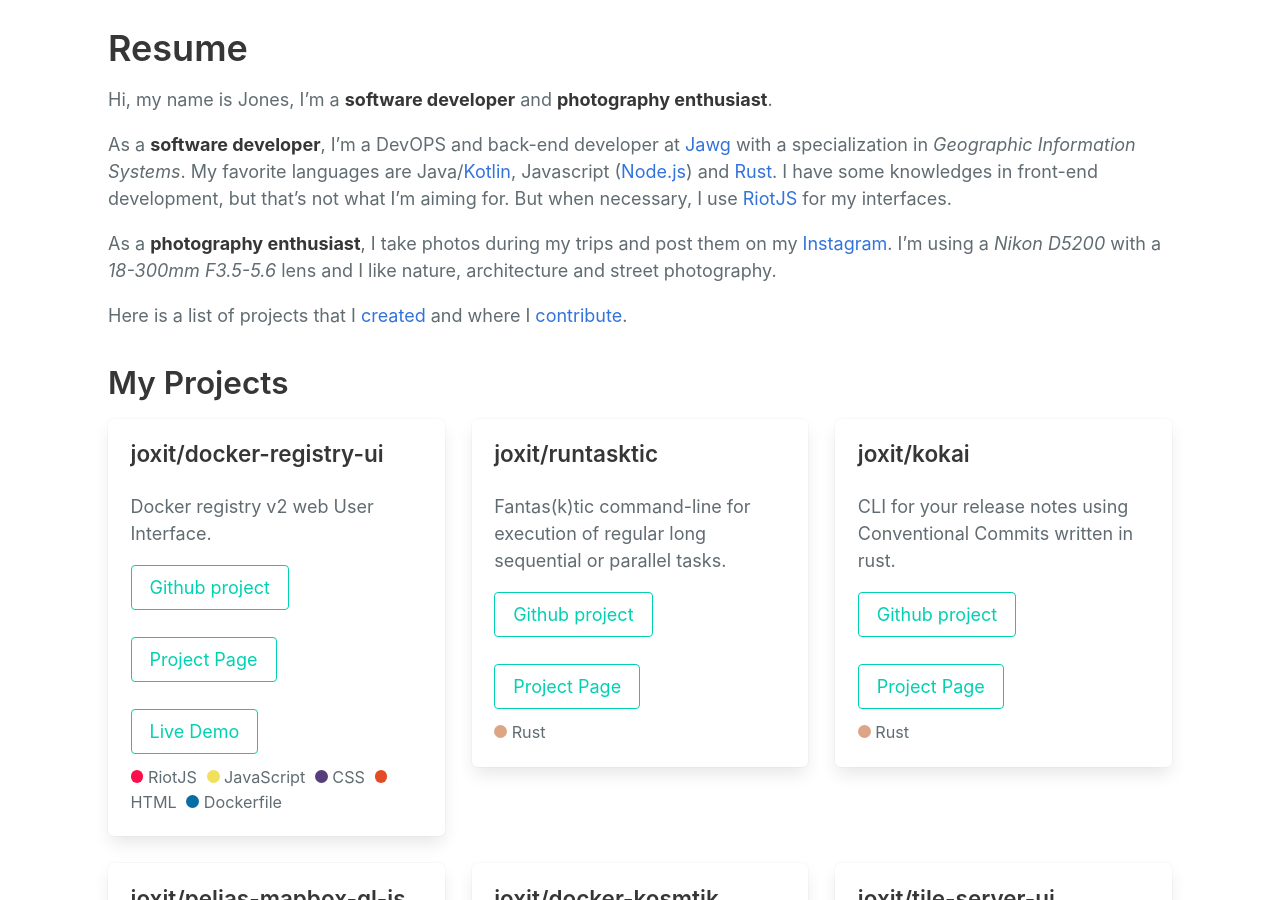
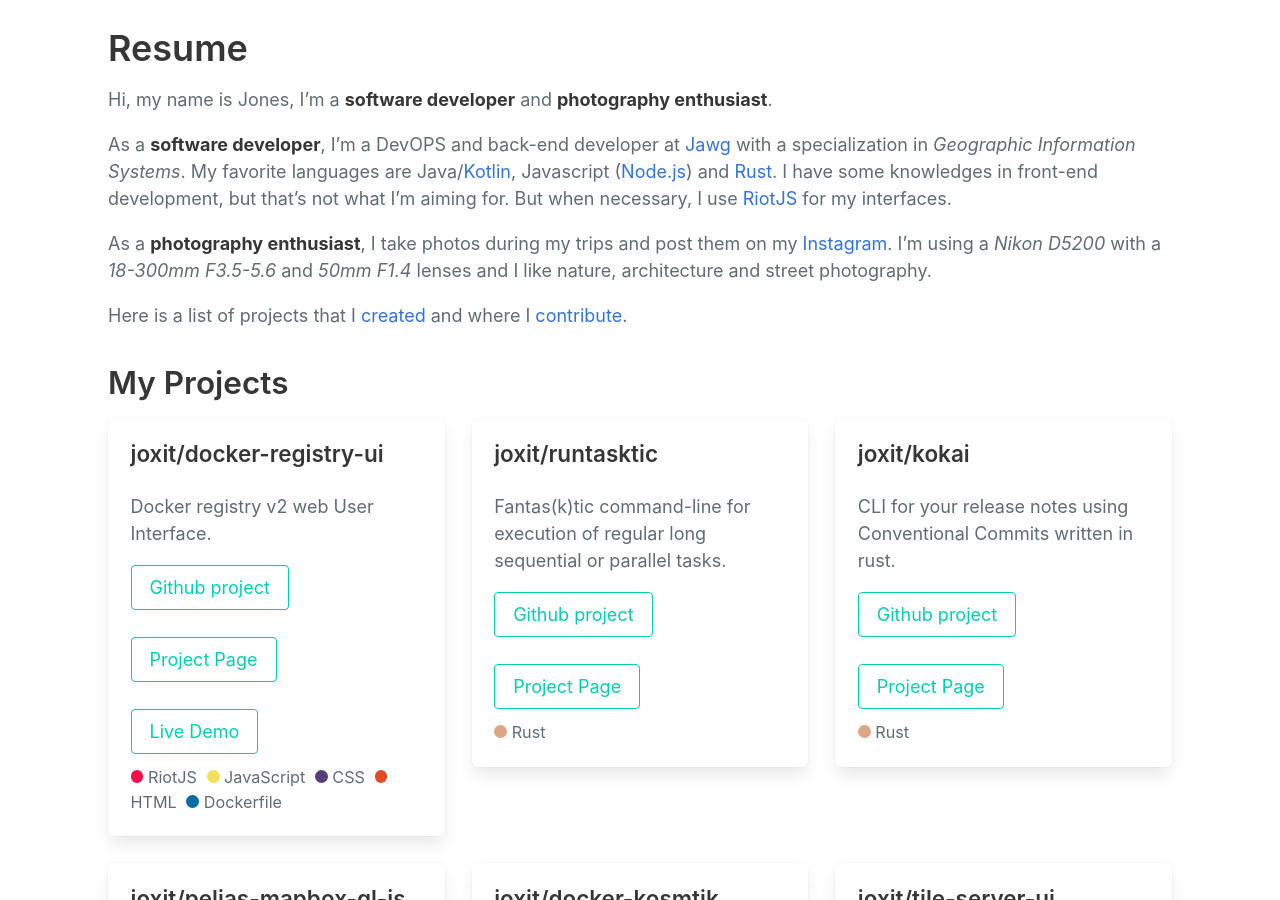
Before and after one commit to Joxit/joxit.github.io, a Jekyll site: the page built from index.md, in a window 1280 px wide and 900 px high, scrolled down 710 px. Built offline with Jekyll 4.4.1, drawn with Linux system fonts in a browser that asks for light colours; our own code applies the rules of GitHub Pages for plain Markdown files.

Commit message:
feat: add 50mm F1.4 lens

```diff
--- a/index.md
+++ b/index.md
@@ -11,7 +11,7 @@ Hi, my name is Jones, I'm a **software developer** and **photography enthusiast*
 As a **software developer**, I'm a DevOPS and back-end developer at [Jawg](https://jawg.io) with a specialization in *Geographic Information Systems*.
 My favorite languages are Java/[Kotlin](https://kotlinlang.org/), Javascript ([Node.js](https://nodejs.org/en/)) and [Rust](https://www.rust-lang.org). I have some knowledges in front-end development, but that's not what I'm aiming for. But when necessary, I use [RiotJS](https://riot.js.org/) for my interfaces.
 
-As a **photography enthusiast**, I take photos during my trips and post them on my [Instagram](https://www.instagram.com/jox.it/). I'm using a *Nikon D5200* with a *18-300mm F3.5-5.6* lens and I like nature, architecture and street photography.
+As a **photography enthusiast**, I take photos during my trips and post them on my [Instagram](https://www.instagram.com/jox.it/). I'm using a *Nikon D5200* with a *18-300mm F3.5-5.6* and *50mm F1.4* lenses and I like nature, architecture and street photography.
 
 Here is a list of projects that I [created](#my-projects) and where I [contribute](#my-contributions).
 
```
